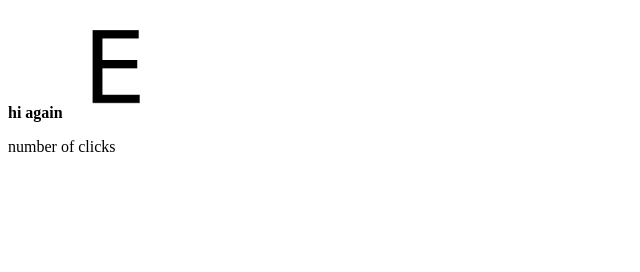
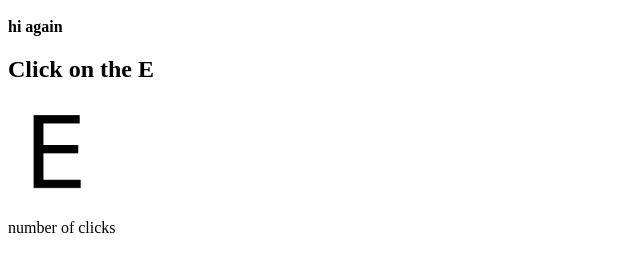
Before and after one commit to blazecoderman/h, a plain HTML site: page index.html in a window 1280 px wide. Shown: the part 48-320 px from the top of the page, without its empty margins (0-640 px from the left). Drawn offline with Linux system fonts and the light colour scheme.

Commit message:
Update index.html

```diff
--- a/index.html
+++ b/index.html
@@ -2,6 +2,7 @@
   <head> <script src="e.js"> </script> </head>
   <body> <h1>hi</h1>
   <b> hi again </b>
+    <h2> Click on the E </h2>
   <a id="count"> <img src="e.png" height="100px" width="100px"/> </a>
     <div>
       <p> number of clicks <span id="num"> </span> </p>
```
